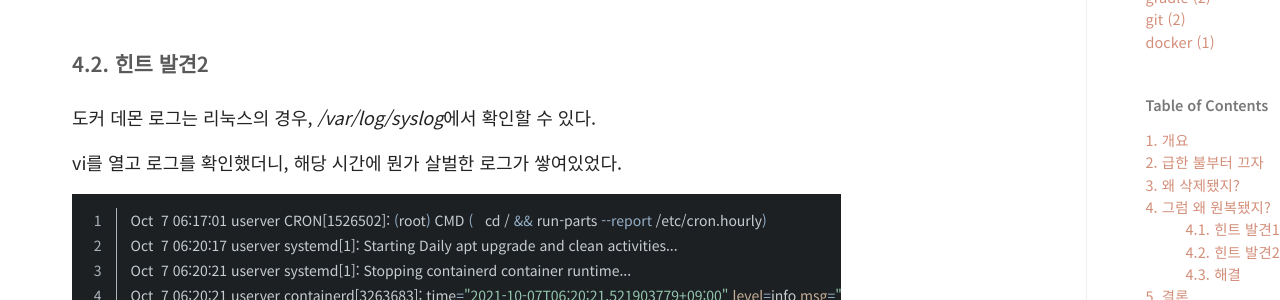
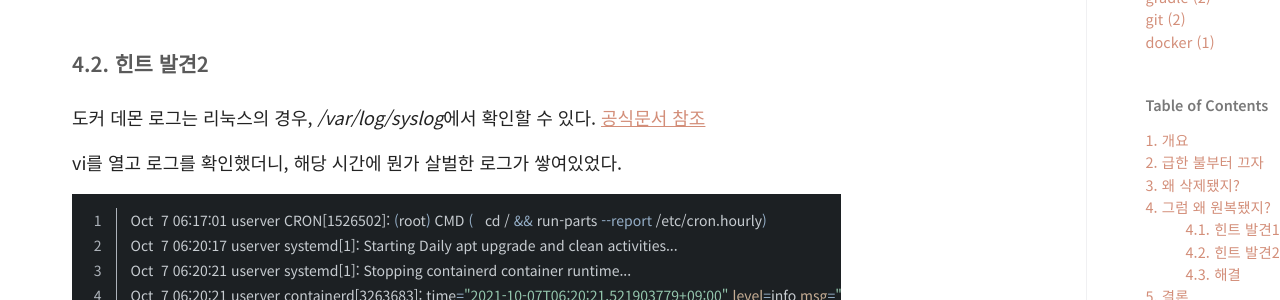
Before and after one commit to hyooi/hyooi.github.io, a Jekyll site: the page built from _posts/2021-10-07-docker-service.md, in a window 1280 px wide and 900 px high, scrolled down 2059 px. Shown: the part 156-456 px from the top of the window. Built offline with Jekyll 4.4.1, drawn with Linux system fonts in a browser that asks for light colours; comment, search, counter and statistics services are not loaded.

Commit message:
docs. docker

```diff
--- a/_posts/2021-10-07-docker-service.md
+++ b/_posts/2021-10-07-docker-service.md
@@ -73,7 +73,7 @@ com/config/daemon/#docker-daemon-directory)).
 <br/>
 
 #### 4.2. 힌트 발견2
-도커 데몬 로그는 리눅스의 경우, <var>/var/log/syslog</var>에서 확인할 수 있다.
+도커 데몬 로그는 리눅스의 경우, <var>/var/log/syslog</var>에서 확인할 수 있다. [공식문서 참조](https://docs.docker.com/config/daemon/#read-the-logs)
 
 vi를 열고 로그를 확인했더니, 해당 시간에 뭔가 살벌한 로그가 쌓여있었다.
 {% highlight bash linenos %}
```
